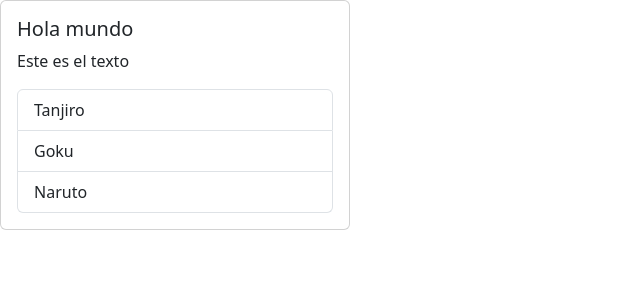
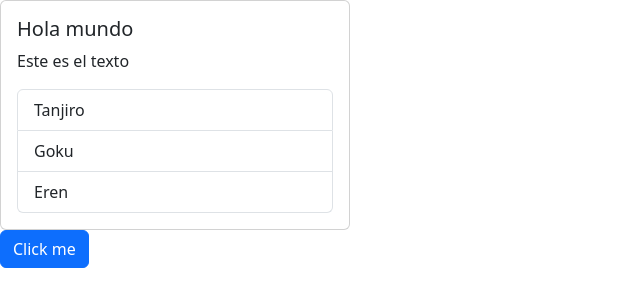
Before and after one commit to Andythe20/React-practica, a React (Vite) app: page / in a window 1280 px wide. Shown: the top 306 px of the page, without its empty margins (0-640 px from the left). Built offline with nearby package versions, Linux system fonts and the light colour scheme.

Commit message:
gestion de eventos

```diff
--- a/src/App.jsx
+++ b/src/App.jsx
@@ -1,16 +1,20 @@
+import Button from "./components/Button";
 import Card, { CardBody } from "./components/Card";
 import List from "./components/List";
 
 function App() {
   // codigo jsx, parecido a html con un par de excepciones
   // despues se transforma -> React.createElement
-  const list = new Array("Tanjiro", "Goku", "Naruto");
+  const list = new Array("Tanjiro", "Goku", "Eren");
 
   return (
-    <Card>
-      <CardBody title="Hola mundo" text="Este es el texto" />
-      <List data={list} />
-    </Card>
+    <>
+      <Card>
+        <CardBody title="Hola mundo" text="Este es el texto" />
+        <List data={list} />
+      </Card>
+      <Button text="Click me" />
+    </>
   );
 }
 
--- /dev/null
+++ b/src/components/Button.jsx
@@ -0,0 +1,11 @@
+function Button(props) {
+  const { text } = props;
+
+  return (
+    <button type="button" className="btn btn-primary">
+      {text}
+    </button>
+  );
+}
+
+export default Button;
--- a/src/components/List.jsx
+++ b/src/components/List.jsx
@@ -1,10 +1,14 @@
-import PropTypes from "prop-types";
 
 function List({ data }) {
+  //capturar el evento de click
+  function handleClick(e){
+    console.log(e)
+  }
+
   return (
     <ul className="list-group">
       {data.map((elemento) => (
-        <li className="list-group-item" key={elemento}>
+        <li onClick={handleClick} className="list-group-item" key={elemento}>
           {elemento}
         </li>
       ))}
@@ -12,8 +16,5 @@ function List({ data }) {
   );
 }
 
-List.propTypes = {
-  data: PropTypes.arrayOf(PropTypes.string),
-};
 
 export default List;
```
Also changed, not shown: src/Titulo.jsx (deleted, +0 -12 lines), src/components/Card.jsx (+4 -3 lines).
